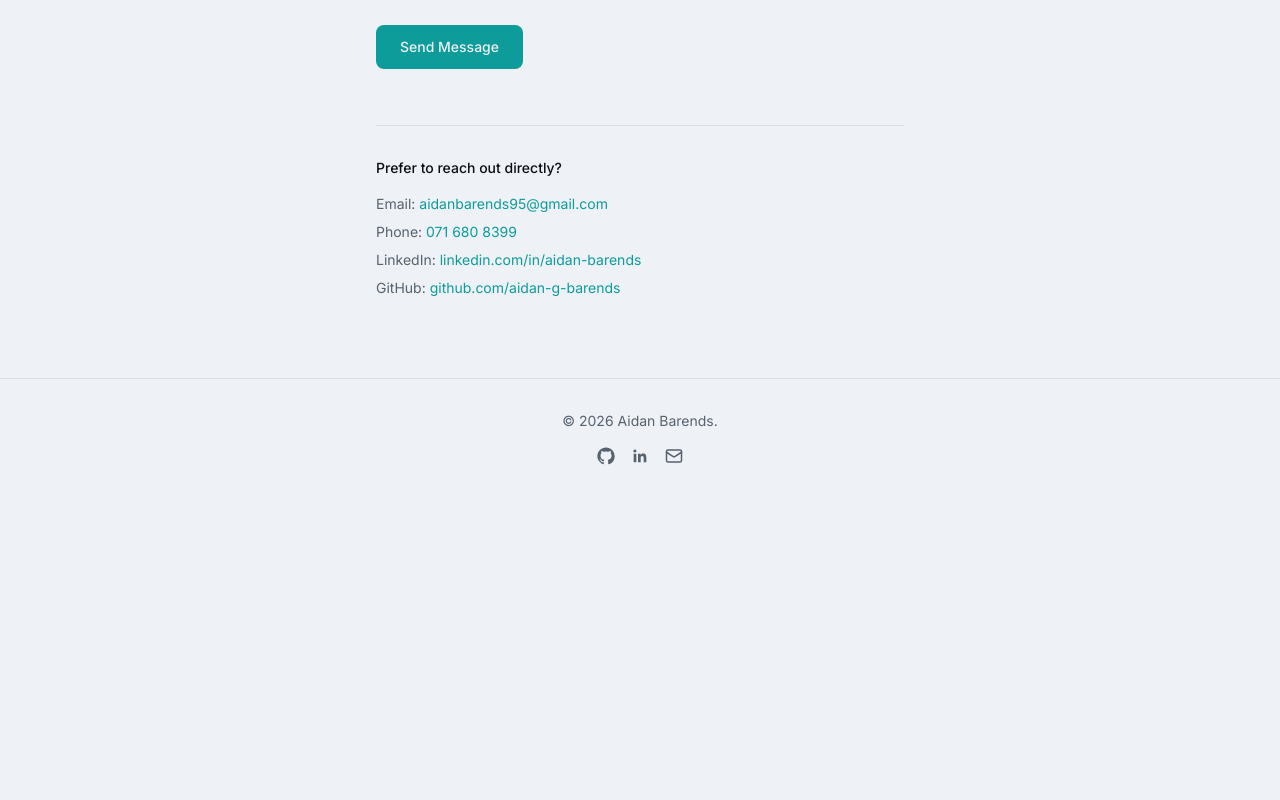
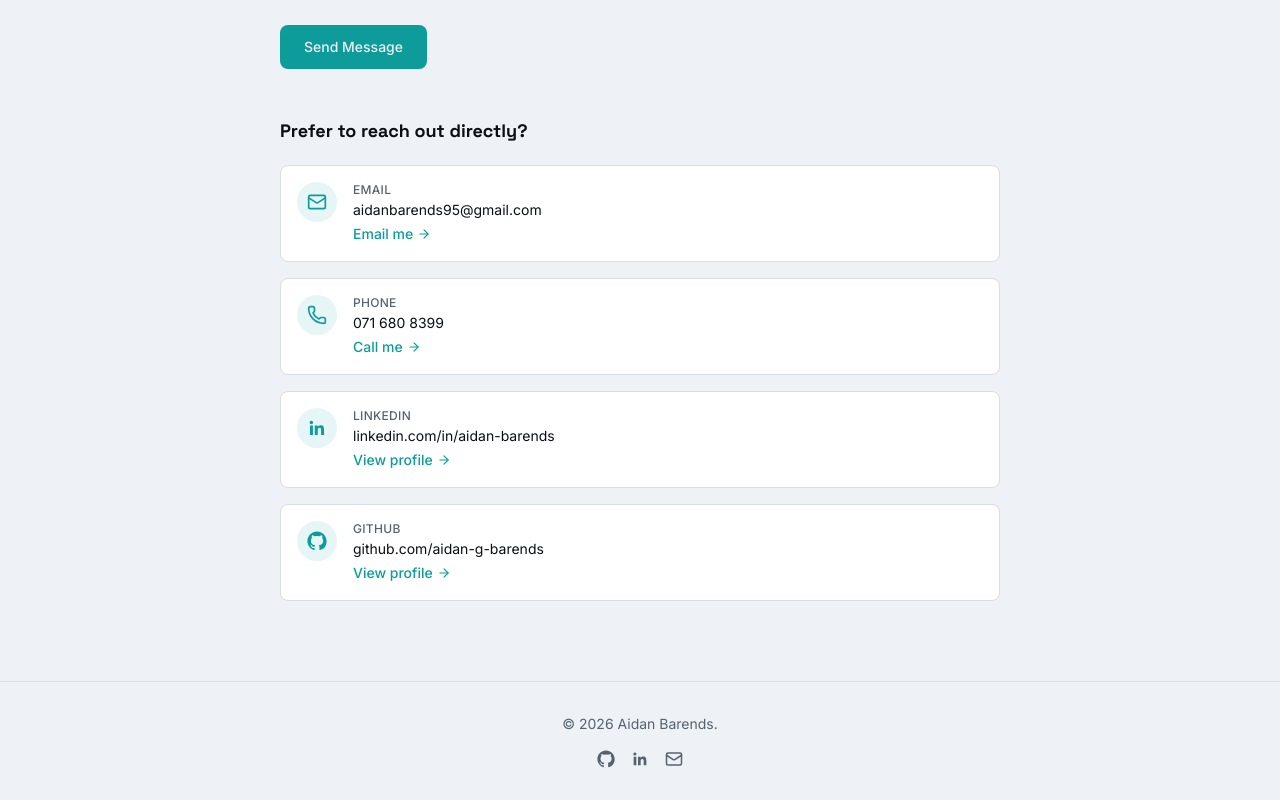
Before and after one commit to aidan-g-barends/Aidan-Barends-Portfolio, a Next.js app: page /contact in a window 1280 px wide. Shown: the part 659-1459 px from the top of the page. Before the commit the page ends 1156 px from the top, so only its background shows below. Built offline with nearby package versions, Linux system fonts and the light colour scheme; no server answers.

Commit message:
Added contact information at the bottom of the page

```diff
--- a/src/app/contact/page.tsx
+++ b/src/app/contact/page.tsx
@@ -2,8 +2,25 @@
 
 import { useState } from "react";
 import type { FormEvent } from "react";
+import { Mail, Phone, ArrowRight } from "lucide-react";
 
-export default function ContactPage() {
+function GithubIcon(props: React.SVGProps<SVGSVGElement>) {
+  return (
+    <svg viewBox="0 0 24 24" fill="currentColor" {...props}>
+      <path d="M12 .5C5.73.5.5 5.73.5 12c0 5.09 3.29 9.4 7.86 10.93.58.1.79-.25.79-.56 0-.28-.01-1.02-.02-2-3.2.7-3.88-1.54-3.88-1.54-.52-1.33-1.28-1.68-1.28-1.68-1.04-.72.08-.7.08-.7 1.15.08 1.76 1.19 1.76 1.19 1.03 1.76 2.7 1.25 3.36.96.1-.75.4-1.25.73-1.54-2.55-.29-5.23-1.28-5.23-5.68 0-1.25.45-2.28 1.19-3.08-.12-.29-.52-1.46.11-3.05 0 0 .97-.31 3.18 1.18a11 11 0 0 1 5.79 0c2.2-1.49 3.17-1.18 3.17-1.18.63 1.59.23 2.76.11 3.05.74.8 1.19 1.83 1.19 3.08 0 4.41-2.69 5.38-5.25 5.67.41.36.78 1.06.78 2.14 0 1.54-.01 2.79-.01 3.17 0 .31.21.67.8.56A10.99 10.99 0 0 0 23.5 12C23.5 5.73 18.27.5 12 .5Z" />
+    </svg>
+  );
+}
+
+function LinkedinIcon(props: React.SVGProps<SVGSVGElement>) {
+  return (
+    <svg viewBox="0 0 24 24" fill="currentColor" {...props}>
+      <path d="M20.45 20.45h-3.56v-5.57c0-1.33-.02-3.04-1.85-3.04-1.86 0-2.15 1.45-2.15 2.94v5.67H9.34V9h3.41v1.56h.05c.48-.9 1.64-1.85 3.37-1.85 3.6 0 4.27 2.37 4.27 5.46v6.28ZM5.34 7.43a2.07 2.07 0 1 1 0-4.13 2.07 2.07 0 0 1 0 4.13ZM7.12 20.45H3.56V9h3.56v11.45Z" />
+    </svg>
+  );
+}
+
+export default function ContactPage () {
   const [status, setStatus] = useState<"idle" | "sending" | "sent" | "error">(
     "idle"
   );
@@ -33,6 +50,41 @@ export default function ContactPage() {
     }
   }
 
+  const contactCards = [
+    {
+      icon: Mail,
+      label: "Email",
+      value: "aidanbarends95@gmail.com",
+      href: "mailto:aidanbarends95@gmail.com",
+      cta: "Email me",
+      external: false,
+    },
+    {
+      icon: Phone,
+      label: "Phone",
+      value: "071 680 8399",
+      href: "tel:+27716808399",
+      cta: "Call me",
+      external: false,
+    },
+    {
+      icon: LinkedinIcon,
+      label: "LinkedIn",
+      value: "linkedin.com/in/aidan-barends",
+      href: "https://www.linkedin.com/in/aidan-barends/",
+      cta: "View profile",
+      external: true,
+    },
+    {
+      icon: GithubIcon,
+      label: "GitHub",
+      value: "github.com/aidan-g-barends",
+      href: "https://github.com/aidan-g-barends",
+      cta: "View profile",
+      external: true,
+    },
+  ];
+
   return (
     <section className="relative overflow-hidden">
       <div
@@ -42,14 +94,15 @@ export default function ContactPage() {
         }}
       />
 
-      <div className="relative mx-auto max-w-xl px-6 py-20">
+      <div className="relative mx-auto max-w-3xl px-6 py-20">
         <h1 className="text-3xl font-bold">Get In Touch</h1>
         <p className="mt-3 text-foreground-muted">
           Have an opportunity, a question, or just want to connect? Send me a
           message below, or reach out directly.
         </p>
 
-        <form onSubmit={handleSubmit} className="mt-10 space-y-5">
+        <div className="mt-10 grid gap-12">
+          <form onSubmit={handleSubmit} className="space-y-5">
             <input
               type="hidden"
               name="access_key"
@@ -115,23 +168,40 @@ export default function ContactPage() {
             )}
           </form>
 
-        <div className="mt-14 border-t border-surface-border pt-8 text-sm text-foreground-muted">
-          <p className="font-medium text-foreground">Prefer to reach out directly?</p>
+          <div>
+            <h2 className="text-lg font-bold">Prefer to reach out directly?</h2>
 
-          <ul className="mt-4 space-y-2">
-            <li>
-              Email: <a href="mailto:aidanbarends95@gmail.com" className="text-accent hover:underline">aidanbarends95@gmail.com</a>
-            </li>
-            <li>
-              Phone: <a href="tel:+27716808399" className="text-accent hover:underline">071 680 8399</a>
-            </li>
-            <li>
-              LinkedIn: <a href="https://www.linkedin.com/in/aidan-barends/" target="_blank" rel="noopener noreferrer" className="text-accent hover:underline">linkedin.com/in/aidan-barends</a>
-            </li>
-            <li>
-              GitHub: <a href="https://github.com/aidan-g-barends" target="_blank" rel="noopener noreferrer" className="text-accent hover:underline">github.com/aidan-g-barends</a>
-            </li>
-          </ul>
+            <div className="mt-5 space-y-4">
+              {contactCards.map((card) => {
+                const Icon = card.icon;
+                const linkProps = card.external
+                  ? { target: "_blank", rel: "noopener noreferrer" }
+                  : {};
+                return (
+                  <div
+                    key={card.label}
+                    className="flex items-start gap-4 rounded-lg border border-surface-border bg-surface p-4 transition hover:-translate-y-0.5 hover:shadow-md"
+                  >
+                    <div className="flex h-10 w-10 shrink-0 items-center justify-center rounded-full bg-accent/10">
+                      <Icon className="h-5 w-5 text-accent" />
+                    </div>
+                    <div>
+                      <p className="text-xs font-medium uppercase tracking-wide text-foreground-muted">
+                        {card.label}
+                      </p>
+                      <p className="mt-0.5 text-sm text-foreground">
+                        {card.value}
+                      </p>
+                      <a href={card.href} {...linkProps} className="mt-1 inline-flex items-center gap-1 text-sm font-medium text-accent hover:underline">
+                        {card.cta}
+                        <ArrowRight className="h-3.5 w-3.5" />
+                      </a>
+                    </div>
+                  </div>
+                );
+              })}
+            </div>
+          </div>
         </div>
       </div>
     </section>
```
Lines whose indentation alone changed are shown as unchanged.
